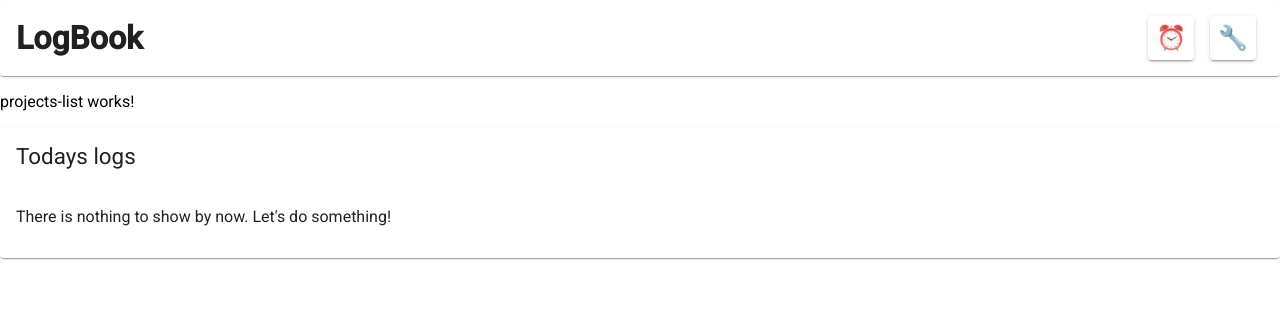
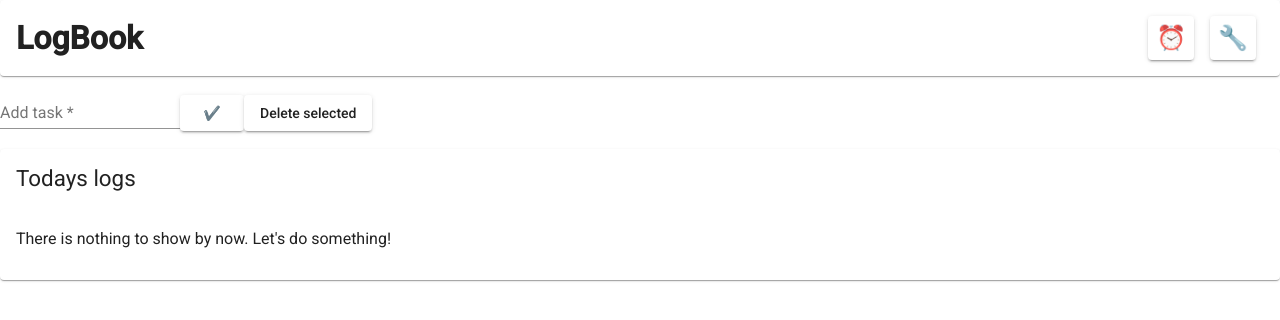
Before and after one commit to kwkr/logbook, an Angular app: page /settings in a window 1280 px wide. Shown: the top 320 px of the page. Built offline with nearby package versions, Linux system fonts and the light colour scheme.

Commit message:
added styling to projects list

```diff
--- a/src/app/core/settings.service.ts
+++ b/src/app/core/settings.service.ts
@@ -32,6 +32,21 @@ export class SettingsService {
       this.savedProjectsOptions,
       projectOptionsKey
     );
+    this.savedProjectsSubject.next(this.savedProjectsOptions);
+  }
+
+  public removeFewProjectOptions(optionsTomRemove: string[]) {
+    for (let k = this.savedProjectsOptions.length; k-- > 0; ) {
+      const currentOption = this.savedProjectsOptions[k];
+      if (optionsTomRemove.includes(currentOption)) {
+        this.savedProjectsOptions.splice(k, 1);
+      }
+    }
+    this.storage.saveObjectToStorage(
+      this.savedProjectsOptions,
+      projectOptionsKey
+    );
+    this.savedProjectsSubject.next(this.savedProjectsOptions);
   }
 
   public removeProjectOption(optionTomRemove: string) {
@@ -46,6 +61,7 @@ export class SettingsService {
       this.savedProjectsOptions,
       projectOptionsKey
     );
+    this.savedProjectsSubject.next(this.savedProjectsOptions);
   }
 
   private getProjectOptionsFromStorage() {
--- a/src/app/settings/projects-list/projects-list.component.html
+++ b/src/app/settings/projects-list/projects-list.component.html
@@ -1,3 +1,17 @@
-<p>
-  projects-list works!
-</p>
+<div>
+  <mat-selection-list #projectsList>
+    <mat-list-option *ngFor="let project of projectOptions">
+      {{ project }}
+    </mat-list-option>
+  </mat-selection-list>
+  <mat-form-field>
+    <input
+      matInput
+      [formControl]="newProjectFormControl"
+      required
+      placeholder="Add task"
+    />
+  </mat-form-field>
+  <button mat-raised-button (click)="addTask()">✔️</button>
+  <button mat-raised-button (click)="deleteTasks()">Delete selected</button>
+</div>
--- a/src/app/settings/projects-list/projects-list.component.scss
+++ b/src/app/settings/projects-list/projects-list.component.scss
@@ -0,0 +1,14 @@
+::ng-deep mat-pseudo-checkbox.mat-pseudo-checkbox-checked::after{
+  transform: none;
+  content: "❌";
+  border: 0;
+  top:1px;
+  left: 2px;
+}
+
+::ng-deep mat-pseudo-checkbox.mat-pseudo-checkbox{
+  background: #dbdbdb;
+  border: none;
+  height: 25px;
+  width: 25px;
+}
--- a/src/app/settings/projects-list/projects-list.component.ts
+++ b/src/app/settings/projects-list/projects-list.component.ts
@@ -1,5 +1,7 @@
-import { Component, OnInit } from '@angular/core';
+import { Component, OnInit, ViewChild } from '@angular/core';
 import { SettingsService } from 'src/app/core/settings.service';
+import { FormControl } from '@angular/forms';
+import { MatSelectionList } from '@angular/material/list';
 
 @Component({
   selector: 'app-projects-list',
@@ -8,6 +10,8 @@ import { SettingsService } from 'src/app/core/settings.service';
 })
 export class ProjectsListComponent implements OnInit {
   projectOptions: string[] = [];
+  @ViewChild('projectsList') projectsList: MatSelectionList;
+  newProjectFormControl: FormControl = new FormControl();
   constructor(private settingsService: SettingsService) {}
 
   ngOnInit() {
@@ -15,4 +19,21 @@ export class ProjectsListComponent implements OnInit {
       this.projectOptions = options;
     });
   }
+
+  public deleteTasks() {
+    const projectsToRemove = [];
+    this.projectsList.selectedOptions.selected.forEach(option => {
+      projectsToRemove.push(option.getLabel().trim());
+    });
+    this.settingsService.removeFewProjectOptions(projectsToRemove);
+  }
+
+  public addTask(): void {
+    const newProject = this.newProjectFormControl.value;
+    if (newProject === '') {
+      return;
+    }
+    this.newProjectFormControl.reset();
+    this.settingsService.addProjectOption(newProject);
+  }
 }
```
Also changed, not shown: src/app/app-material-module/app-material-module.module.ts (+17 -3 lines).
